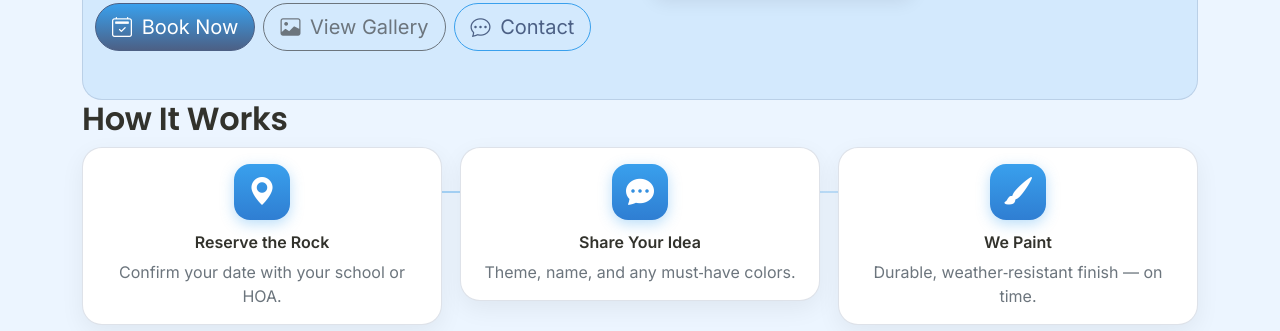
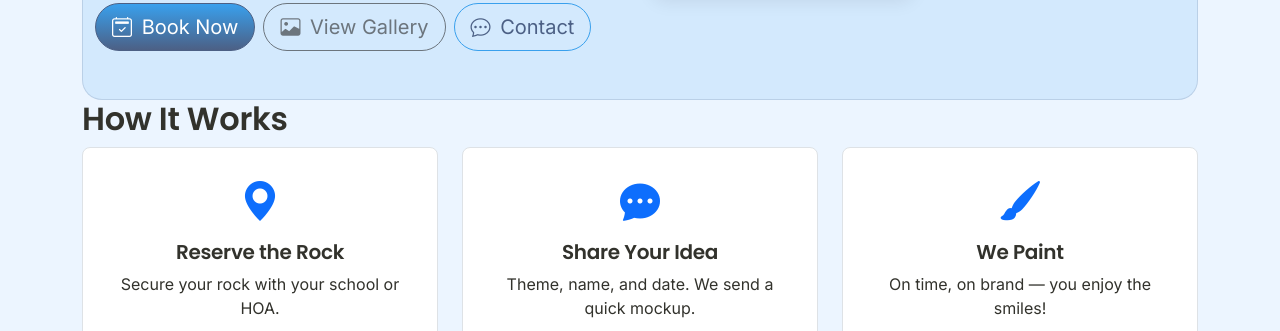
Before and after one commit to ethancboone/huntersville-rock-painting, a Jekyll site: the page built from index.md, in a window 1280 px wide and 1400 px high, scrolled down 235 px, cut to the strip 214-545 px from the top of the window. Built offline with Jekyll 4.4.1, drawn with Linux system fonts in a browser that asks for light colours.

Commit message:
Revert How It Works to card boxes; switch gallery to masonry columns with natural image aspect (no letterboxing), consistent gaps.

```diff
--- a/assets/css/styles.css
+++ b/assets/css/styles.css
@@ -22,12 +22,14 @@ h1, h2, h3, .navbar-brand { font-family: Poppins, Inter, system-ui, -apple-syste
 .hero::before,
 .hero::after { content: none; }
 
-/* Card images in grids: show full image without cropping */
-.gallery-card-img { width: 100%; height: auto; object-fit: contain; background: var(--surface); display:block; }
+/* Card images in grids: natural aspect, no letterbox */
+.gallery-card-img { width: 100%; height: auto; display:block; }
 
-/* Uniform aspect for gallery tiles without cropping */
-.ratio-rect { aspect-ratio: 4 / 3; width: 100%; background: var(--surface); display:flex; align-items:center; justify-content:center; }
-.ratio-rect > img { max-width: 100%; max-height: 100%; height: auto; width: auto; }
+/* Masonry layout for gallery */
+.masonry { column-count: 1; column-gap: 12px; }
+@media (min-width: 576px) { .masonry { column-count: 2; } }
+@media (min-width: 992px) { .masonry { column-count: 3; } }
+.masonry-item { break-inside: avoid; margin-bottom: 12px; }
 
 /* Flip cards for gallery */
 .flip-card { perspective: 1000px; border-radius: 12px; }
--- a/index.md
+++ b/index.md
@@ -32,21 +32,27 @@ image: /assets/og.jpg
   </section>
 
 ## How It Works
-<div class="stepper" data-reveal>
-  <div class="step">
-    <div class="step-icon"><i class="bi bi-geo-alt-fill"></i></div>
-    <div class="step-title">Reserve the Rock</div>
-    <div class="step-desc">Confirm your date with your school or HOA.</div>
+<div class="row g-4 text-center" data-reveal>
+  <div class="col-md-4" data-reveal>
+    <div class="p-4 h-100 bg-white rounded-3 border">
+      <div class="fs-1 mb-2 text-primary"><i class="bi bi-geo-alt-fill"></i></div>
+      <h3 class="h5">Reserve the Rock</h3>
+      <p class="mb-0">Secure your rock with your school or HOA.</p>
+    </div>
   </div>
-  <div class="step">
-    <div class="step-icon"><i class="bi bi-chat-dots-fill"></i></div>
-    <div class="step-title">Share Your Idea</div>
-    <div class="step-desc">Theme, name, and any must‑have colors.</div>
+  <div class="col-md-4" data-reveal>
+    <div class="p-4 h-100 bg-white rounded-3 border">
+      <div class="fs-1 mb-2 text-primary"><i class="bi bi-chat-dots-fill"></i></div>
+      <h3 class="h5">Share Your Idea</h3>
+      <p class="mb-0">Theme, name, and date. We send a quick mockup.</p>
+    </div>
   </div>
-  <div class="step">
-    <div class="step-icon"><i class="bi bi-brush-fill"></i></div>
-    <div class="step-title">We Paint</div>
-    <div class="step-desc">Durable, weather‑resistant finish — on time.</div>
+  <div class="col-md-4" data-reveal>
+    <div class="p-4 h-100 bg-white rounded-3 border">
+      <div class="fs-1 mb-2 text-primary"><i class="bi bi-brush-fill"></i></div>
+      <h3 class="h5">We Paint</h3>
+      <p class="mb-0">On time, on brand — you enjoy the smiles!</p>
+    </div>
   </div>
 </div>
 
```
Also changed, not shown: _includes/gallery_grid.html (+3 -5 lines).
